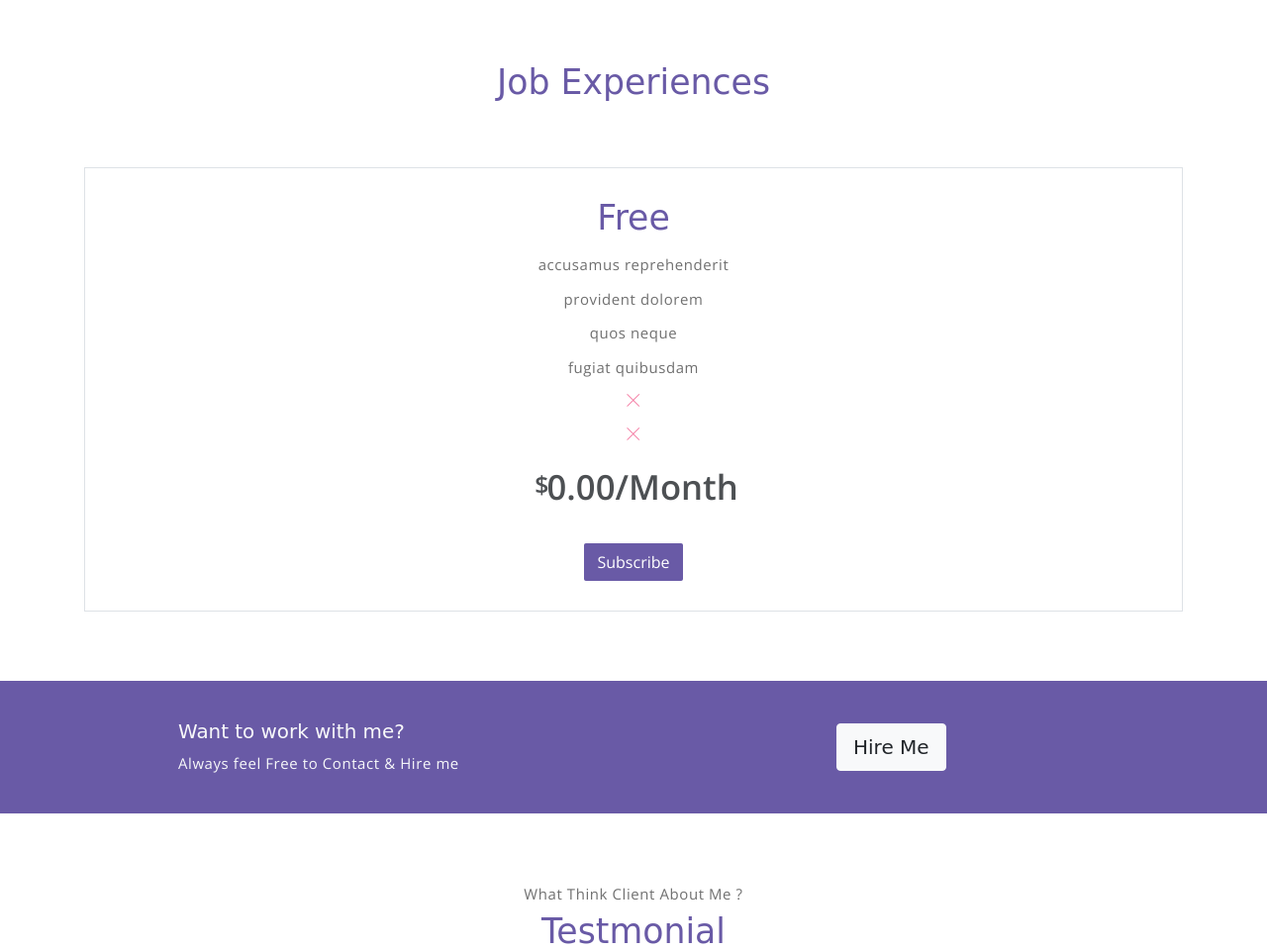
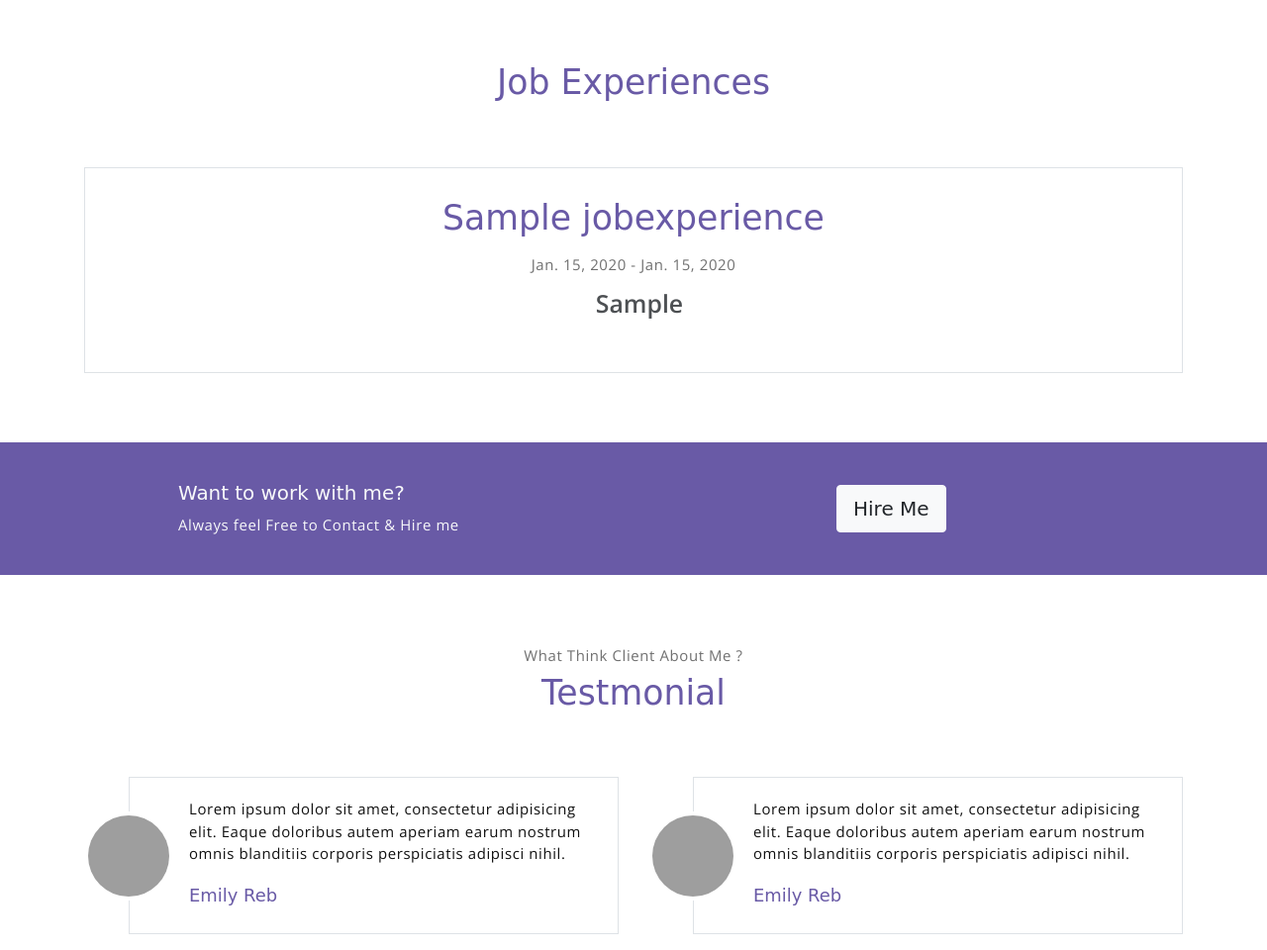
Before and after one commit to arshia-rgh/personal_portfolio, a Django app: page / in a window 1280 px wide. Shown: the part 2246-3206 px from the top of the page at 99% size. Run offline with Django 5.2, Linux system fonts and the light colour scheme; tables that the repository leaves empty hold one stand-in row (values such as "Sample post"); grey boxes marked "Sample" are stand-in pictures; some libraries are stand-ins or nearby versions; some web fonts are replaced; grey boxes are pictures that could not be loaded.

Commit message:
edited jobs section

```diff
--- a/core/templates/core/index.html
+++ b/core/templates/core/index.html
@@ -155,21 +155,15 @@
             {% for job in jobs %}
             	<div class="pricing-card">
                 <div class="pricing-card-body">
-                    <h6 class="pricing-card-title">Free</h6>
+                    <h6 class="pricing-card-title">{{ job.company_name }}</h6>
                     <div class="pricing-card-list">
-                        <p>accusamus reprehenderit</p>
-                        <p>provident dolorem </p>
-                        <p>quos neque</p>
-                        <p>fugiat quibusdam</p>
-                        <p><i class="ti-close"></i></p>
-                        <p><i class="ti-close"></i></p>
+                        <P>{{ job.start_date.date }} - {{ job.end_date.date }}</P>
+
                     </div>
                 </div>
                 <div class="pricing-card-footer">
-                    <span>$</span>
-                    <span>0.00/Month</span>
+                    <span>{{ job.position }}</span>
                 </div>
-                <a href="#" class="btn btn-primary mt-3 pricing-card-btn">Subscribe</a>
             </div>
             {% endfor %}
 
```
